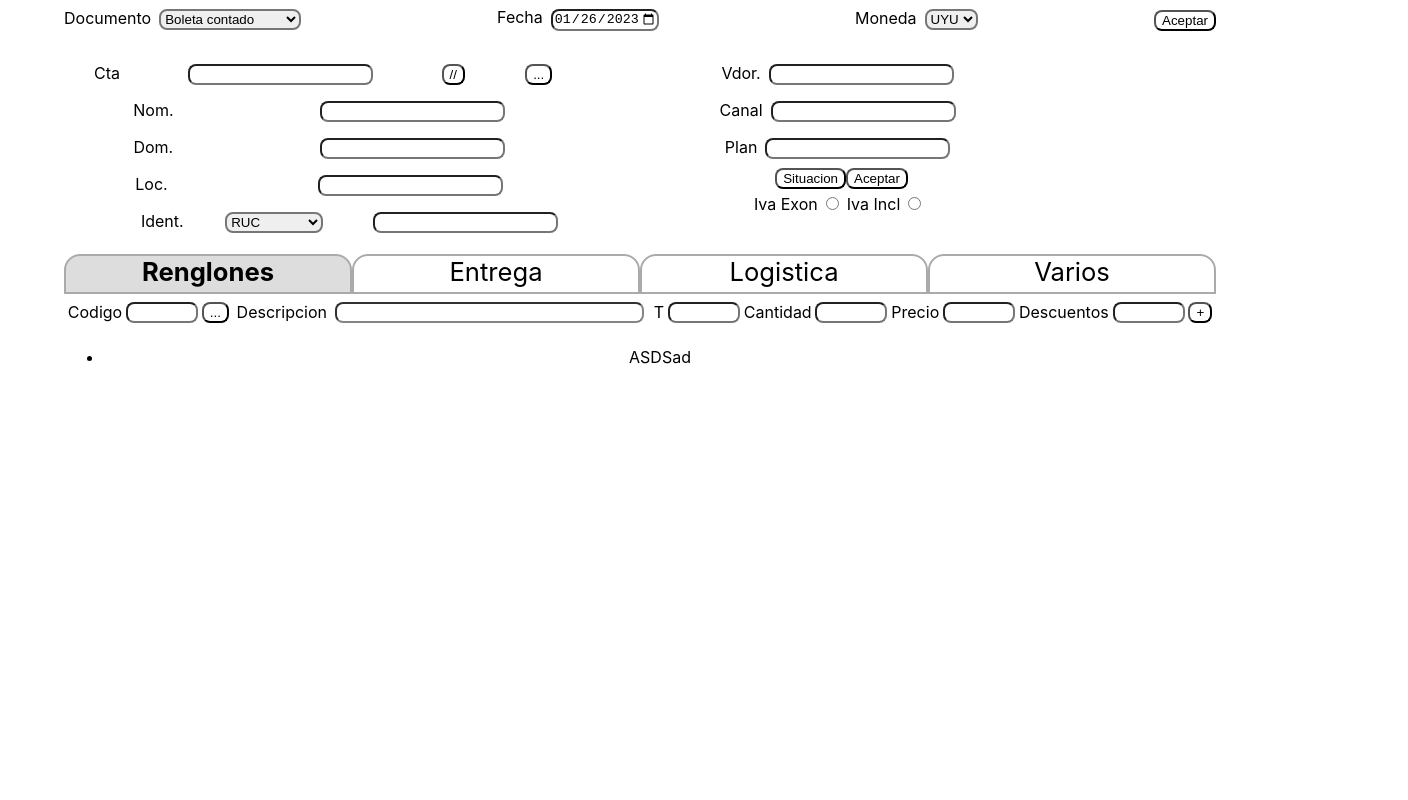
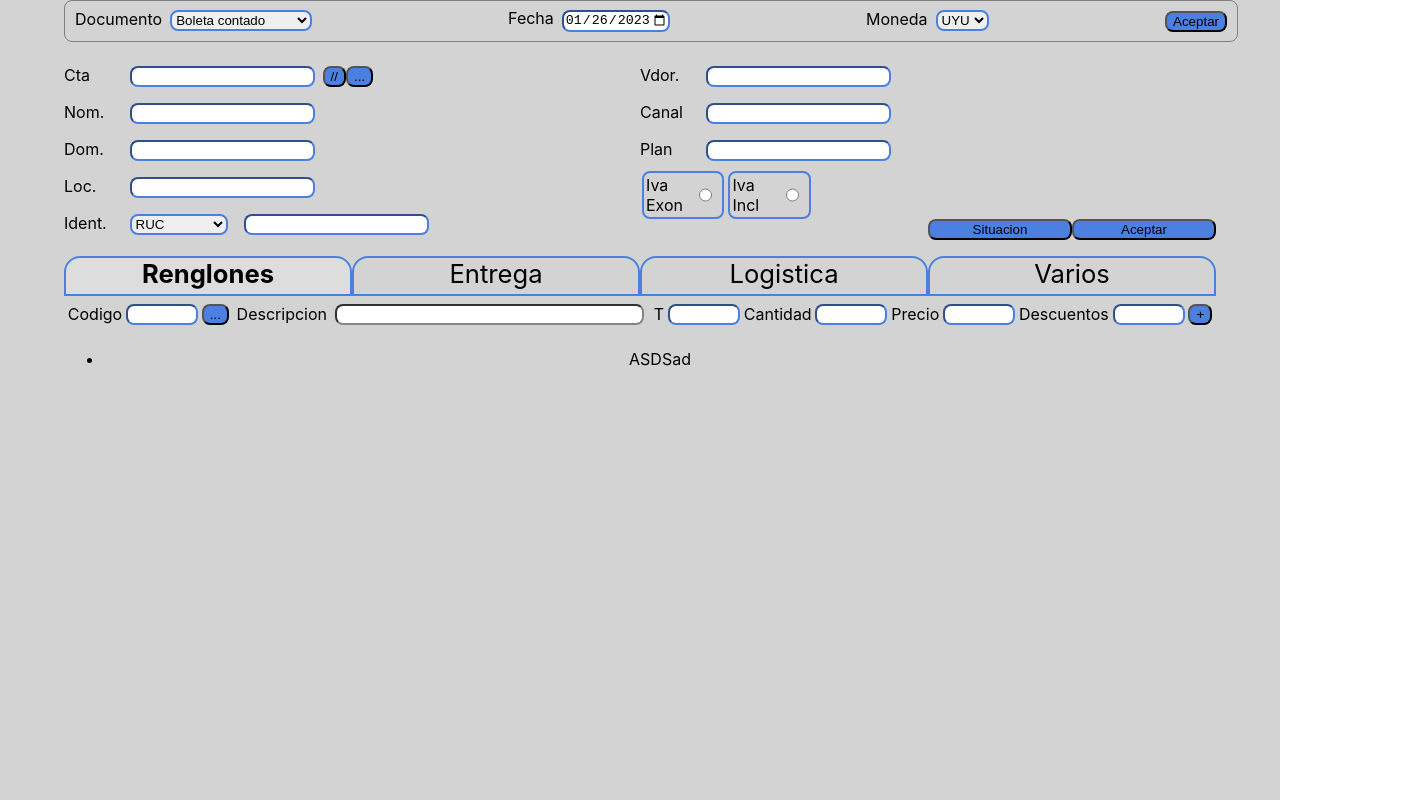
Before and after one commit to BadSh4dow/sofware-ventas-front, a React (Create React App) app: page / in a window 1280 px wide. Shown: the whole page, 1408 px wide, since content can reach past the window. Built offline with nearby package versions, Linux system fonts and the light colour scheme.

Commit message:
underHeader

```diff
--- a/src/App.css
+++ b/src/App.css
@@ -4,14 +4,18 @@
   margin: 0;
   padding: 0;
   text-align:center;
+  background-color: lightgray;
 }
 .topHeader{
   margin: 0px 5%;
+  padding: 0px 10px 0px 10px;
   width: 90%;
   height: 5%;
   display: flex;
   align-items: center;
   justify-content: space-between;
+  border: 1px solid gray;
+  border-radius: 1vh;
 }
 .headerTopForm{
   width: 80%;
@@ -22,10 +26,11 @@ input, select{
   border-radius: 1vh;
   border-width: 0.3vh;
   margin: 1vh;
+  border-color: rgb(76, 128, 224);
 }
 button{
   border-radius: 1vh;
-  background-color: white;
+  background-color: rgb(76, 128, 224);
 }
 /*.topFormSection{
   display: flex;
@@ -34,41 +39,92 @@ button{
 }*/
 .underHeader{
   margin: 0px 5%;
-  width: 90%;
+  width: 100%;
   padding-top: 2vh;
   display: inline-flex;
 }
 .underHeaderOne{
   width: 45%;
+  display: flex;
+  flex-flow: column;
+}
+.underHeaderOne label{
+  width: 10%;
+  display: flex;
+  justify-content: flex-start;
+
 }
 .underHeaderTwo{
   width: 45%;
+  display: flex;
+  flex-flow: column;
+  height: 100%;
+}
+.underHeaderTwo label{
+  width: 10%;
+  display: flex;
+  justify-content: flex-start;
 }
 .cta{
   display: flex;
-  justify-content: space-around;
   align-items: baseline;
 }
 .nom{
   display: flex;
-  justify-content: space-around;
   align-items: baseline;
 }
 .dom{
   display: flex;
-  justify-content: space-around;
   align-items: baseline;
 }
 .loc{
   display: flex;
-  justify-content: space-around;
   align-items: baseline;
 }
 .ident{
   display: flex;
-  justify-content: space-around;
   align-items: baseline;
-  margin-left: 4.7vw;
+}
+.ident label{
+  width: 10%;
+  display: flex;
+  justify-content: flex-start;
+}
+.vdor{
+  display: flex;
+  align-items: baseline;
+}
+.canal{
+  display: flex;
+  align-items: baseline;
+}
+.plan{
+  display: flex;
+  align-items: baseline;
+}
+.iva{
+  display: flex;
+  align-items: baseline;
+  flex-direction: row;
+  width: 30%;
+}
+.iva div{
+  display: flex;
+  justify-content: space-between;
+  text-align: initial;
+  border: 2px solid rgb(76, 128, 224);
+  border-radius: 1vh;
+  width: 100%;
+  margin: 2px 2px 0px 2px;
+  padding: 2px;
+}
+.primaryUnderHeaderButtons{
+  display: flex;
+  width: 100%;
+  justify-content: flex-end;
+}
+.primaryUnderHeaderButtons button{
+  width: 25%;
 }
 .botones{
   display: flex;
@@ -80,7 +136,7 @@ button{
 }
 .botones > div{
   width: 25vw;
-  border-color: #aaaaaa;
+  border-color: rgb(76, 128, 224);
   border-width: 0.3vh;
   border-style: solid;
   border-top-left-radius: 2vh;
--- a/src/components/header/UnderHeader.jsx
+++ b/src/components/header/UnderHeader.jsx
@@ -36,6 +36,7 @@ const UnderHeader = () => {
                 </div>
             </div>
             <div className="underHeaderTwo">
+                <div className="">
                     <div className="vdor">
                         <label htmlFor="loc">Vdor.</label>
                         <input id="vdor" type="text"></input>
@@ -49,16 +50,23 @@ const UnderHeader = () => {
                         <label htmlFor="loc">Plan</label>
                         <input id="plan" type="text"></input>
                     </div>
+                </div>
+                <form className="iva">
                     <div>
+                        <label for="ivaIncl">Iva Exon</label>
+                        <input type="radio" id="ivaExon" name="ivaExon"></input>
+                    </div>
+                    <div>
+                        <label for="ivaIncl">Iva Incl</label>
+                        <input type="radio" id="ivaIncl" name="ivaIncl"></input>
+                    </div>
+
+                </form>
+                <div className="primaryUnderHeaderButtons">
                     <button type="button">Situacion</button>
                     <button type="button">Aceptar</button>
                 </div>
-                <form>
-                    <label for="ivaIncl">Iva Exon</label>
-                    <input type="radio" id="ivaExon" name="ivaExon"></input>
-                    <label for="ivaIncl">Iva Incl</label>
-                    <input type="radio" id="ivaIncl" name="ivaIncl"></input>
-                </form>
+
             </div>
 
 
```
Lines whose indentation alone changed are shown as unchanged.
